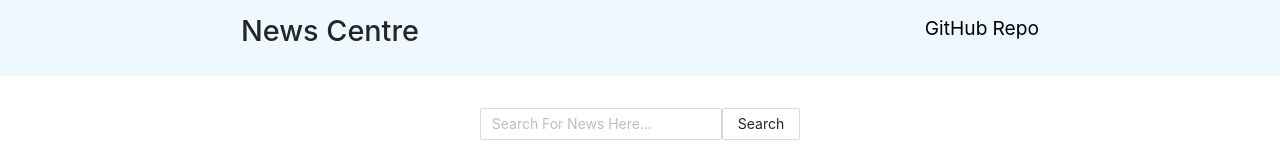
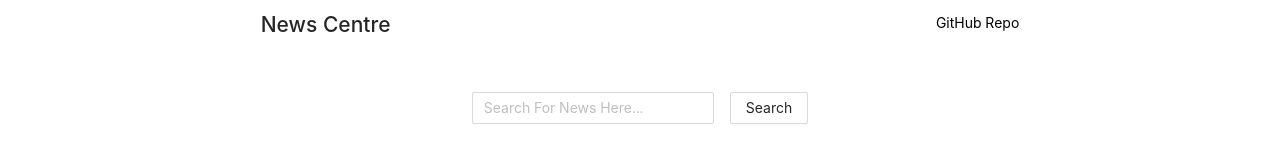
Before and after one commit to nawed2611/News-Centre, a React (Create React App) app: page / in a window 1280 px wide. Shown: the top 160 px of the page. Built offline with nearby package versions, Linux system fonts and the light colour scheme; no server answers.

Commit message:
Add Milligram Styles

```diff
--- a/src/Styles/navbar-style.css
+++ b/src/Styles/navbar-style.css
@@ -3,8 +3,7 @@
     align-items: center;
     justify-content: space-around;
     padding: 0.5rem;
-    font-size: 1.2rem;
-    background-color: aliceblue;
+    margin: 0;
 }
 
 .navlinks{
--- a/src/Styles/newslist-style.css
+++ b/src/Styles/newslist-style.css
@@ -6,3 +6,9 @@
     margin: 0.5rem;
     padding: 1rem;
 }
+
+.card{
+    background-color: rgba(233, 206, 235, 0.5);
+    padding: 2rem;
+    min-height: 90vh;
+}
--- a/src/Styles/search-style.css
+++ b/src/Styles/search-style.css
@@ -7,6 +7,10 @@
 }
 .searchbar-div{
     display: flex;
+}
+
+.searchbar-div input{
+    margin-right: 1rem;
 }
 .search-heading{
     margin-left: 1rem;
```
